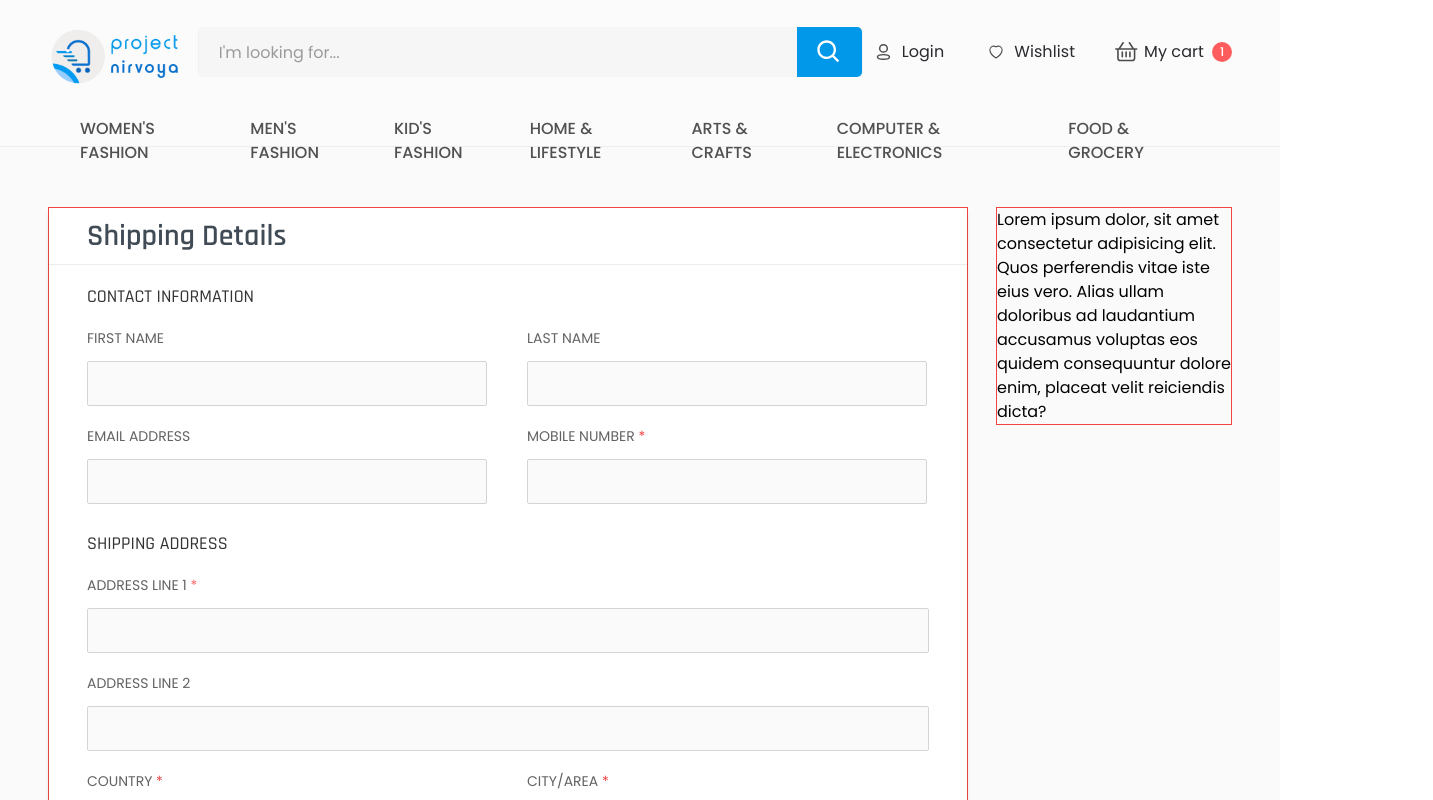
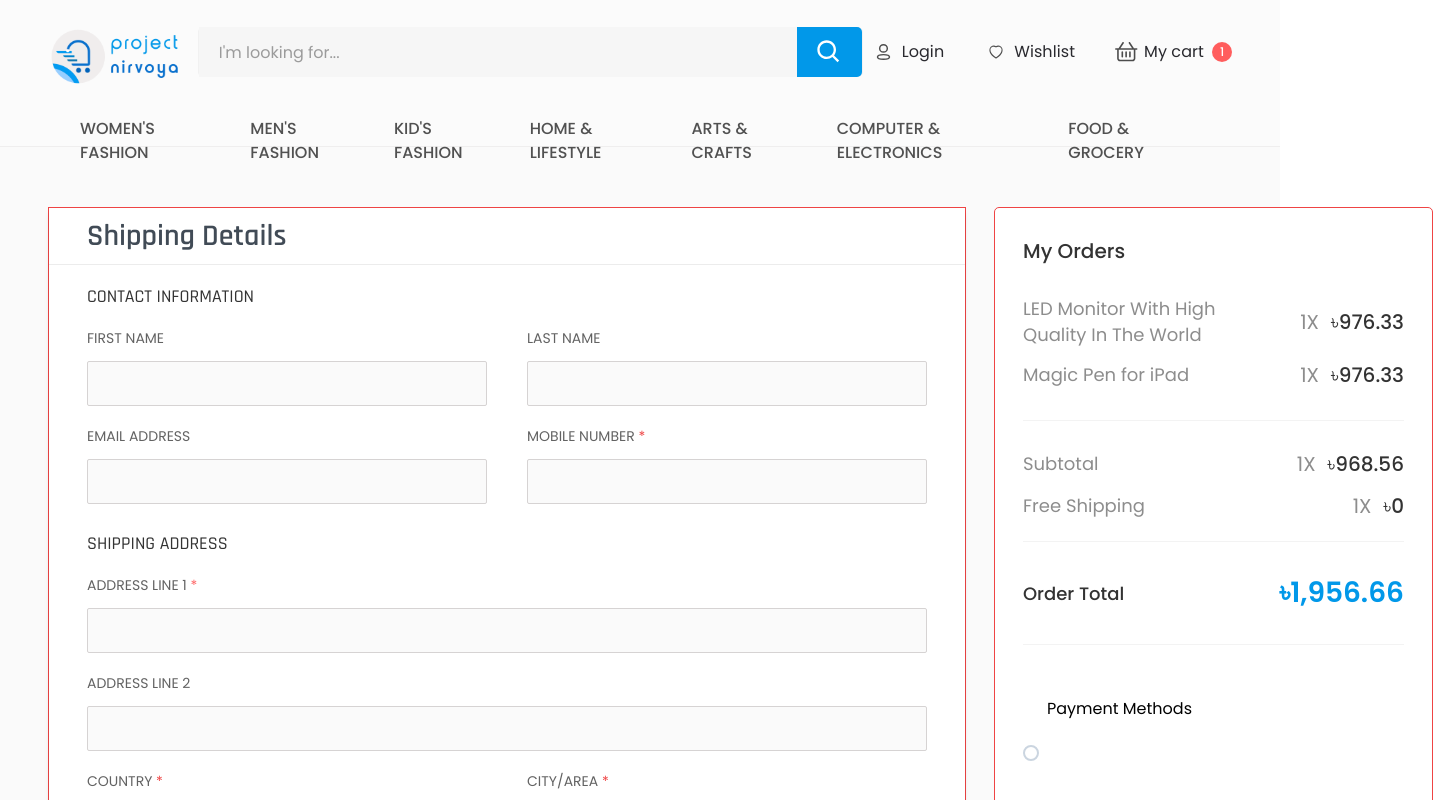
Before and after one commit to nursoftwarebd/glamcart-e-commerce, a Next.js app: page /shipping-details in a window 1280 px wide. Shown: the top 800 px of the page, 1433 px wide, since content can reach past the window. Built offline with nearby package versions, Linux system fonts and the light colour scheme.

Commit message:
card for shipping

```diff
--- /dev/null
+++ b/src/components/common/RoundedCheckbox.jsx
@@ -0,0 +1,36 @@
+const RoundedCheckbox = () => {
+  return (
+    <div class="flex items-center">
+      <div class="inline-flex items-center">
+        <label
+          class="relative flex items-center cursor-pointer"
+          htmlFor="checkbox"
+        >
+          <input
+            type="checkbox"
+            class="before:content[''] peer relative h-4 w-4 cursor-pointer appearance-none rounded-full border-[2px] border-[#CBD5E0] checked:border-[#005eb8] checked:bg-[#005eb8] hover:before:opacity-10"
+            id="checkbox"
+          />
+          <span class="absolute text-white transition-opacity opacity-0 pointer-events-none top-2/4 left-2/4 -translate-y-2/4 -translate-x-2/4 peer-checked:opacity-100">
+            <svg
+              xmlns="http://www.w3.org/2000/svg"
+              class="h-3 w-3"
+              viewBox="0 0 20 20"
+              fill="currentColor"
+              stroke="currentColor"
+              stroke-width="1"
+            >
+              <path
+                fill-rule="evenodd"
+                d="M16.707 5.293a1 1 0 010 1.414l-8 8a1 1 0 01-1.414 0l-4-4a1 1 0 011.414-1.414L8 12.586l7.293-7.293a1 1 0 011.414 0z"
+                clip-rule="evenodd"
+              ></path>
+            </svg>
+          </span>
+        </label>
+      </div>
+    </div>
+  );
+};
+
+export default RoundedCheckbox;
--- a/src/components/screen/ShippingDetails/OrderCard.jsx
+++ b/src/components/screen/ShippingDetails/OrderCard.jsx
@@ -1,10 +1,75 @@
+import RoundedCheckbox from "@/components/common/RoundedCheckbox";
+
 const OrderCard = () => {
   return (
-    <div className="w-auto border border-red-500">
-      Lorem ipsum dolor, sit amet consectetur adipisicing elit. Quos perferendis
-      vitae iste eius vero. Alias ullam doloribus ad laudantium accusamus
-      voluptas eos quidem consequuntur dolore enim, placeat velit reiciendis
-      dicta?
+    <div className="w-full xl:w-[439px] 2xl:w-[439px] border border-red-500 p-7 bg-white rounded-[5px]">
+      <h5 className="text-xl text-blackPrimary font-medium leading-[30px]">
+        My Orders
+      </h5>
+      <div className="py-7.5 border-b-[1.73px] border-lightGrayBlue space-y-3">
+        <div className="flex items-center justify-between">
+          <p className="max-w-[203px] text-lg text-lineThrough leading-[26px]">
+            LED Monitor With High Quality In The World
+          </p>
+          <div>
+            <h5 className="flex items-center text-xl  leading-[30px] text-lineThrough gap-3">
+              <span>1X</span>
+              <span className="font-medium text-blackPrimary">৳976.33</span>
+            </h5>
+          </div>
+        </div>
+        <div className="flex items-center justify-between">
+          <p className="max-w-[203px] text-lg text-lineThrough leading-[26px]">
+            Magic Pen for iPad
+          </p>
+          <div>
+            <h5 className="flex items-center text-xl  leading-[30px] text-lineThrough gap-3">
+              <span>1X</span>
+              <span className="font-medium text-blackPrimary">৳976.33</span>
+            </h5>
+          </div>
+        </div>
+      </div>
+      <div className="pt-7 pb-5 border-b-[1.73px] border-lightGrayBlue space-y-3">
+        <div className="flex items-center justify-between">
+          <p className="max-w-[203px] text-lg text-lineThrough leading-[26px]">
+            Subtotal
+          </p>
+          <div>
+            <h5 className="flex items-center text-xl  leading-[30px] text-lineThrough gap-3">
+              <span>1X</span>
+              <span className="font-medium text-blackPrimary">৳968.56</span>
+            </h5>
+          </div>
+        </div>
+        <div className="flex items-center justify-between">
+          <p className="max-w-[203px] text-lg text-lineThrough leading-[26px]">
+            Free Shipping
+          </p>
+          <div>
+            <h5 className="flex items-center text-xl  leading-[30px] text-lineThrough gap-3">
+              <span>1X</span>
+              <span className="font-medium text-blackPrimary">৳0</span>
+            </h5>
+          </div>
+        </div>
+      </div>
+      <div className="py-7.5 border-b-[1.73px] border-lightGrayBlue flex items-center justify-between">
+        <h5 className="text-lg text-blackPrimary font-medium leading-[27px]">
+          Order Total
+        </h5>
+        <h3 className="text-heading28 text-secondary font-semibold leading-[42px]">
+          ৳1,956.66
+        </h3>
+      </div>
+      <div className="py-7">
+        <p className="p-6">Payment Methods</p>
+        <div className="space-y-4">
+          <div className="flex items-center justify-between">
+            <RoundedCheckbox />
+          </div>
+        </div>
+      </div>
     </div>
   );
 };
--- a/src/components/screen/ShippingDetails/ShippingForm.jsx
+++ b/src/components/screen/ShippingDetails/ShippingForm.jsx
@@ -2,7 +2,7 @@ import Checkbox from "@/components/common/Checkbox";
 
 const ShippingForm = () => {
   return (
-    <div className="w-[920px] border border-red-500">
+    <div className="w-full  2xl:w-[920px] border border-red-500">
       <div className="bg-white shadow-md">
         <div className="py-4 px-[38px] border-borderAccount border-b-[.75px] flex items-center justify-between">
           <h3 className="font-rajdhani text-accountBlack text-heading30 leading-6 tracking-[2%] font-semibold">
@@ -15,42 +15,42 @@ const ShippingForm = () => {
               <h5 className="form_title">Contact Information</h5>
               <div className="space-y-5">
                 <div className="w-full flex items-center gap-10">
-                  <div className="space-y-3 flex flex-col">
+                  <div className="w-1/2 space-y-3 flex flex-col">
                     <label htmlFor="" className="address_form_label">
                       First name
                     </label>
                     <input
                       type="text"
-                      className="w-full h-[45px] xl:w-[400px] px-4 py-3 outline-none bg-backgroundPage rounded-[2px] border-[1px] border-grayBorderForm"
+                      className="w-full h-[45px] lg:w-[400px] px-4 py-3 outline-none bg-backgroundPage rounded-[2px] border-[1px] border-grayBorderForm"
                     />
                   </div>
-                  <div className="space-y-3 flex flex-col">
+                  <div className="w-1/2 space-y-3 flex flex-col">
                     <label htmlFor="" className="address_form_label">
                       Last name
                     </label>
                     <input
                       type="text"
-                      className="w-full h-[45px] xl:w-[400px] px-4 py-3 outline-none bg-backgroundPage rounded-[2px] border-[1px] border-grayBorderForm"
+                      className="w-full h-[45px] lg:w-[400px] px-4 py-3 outline-none bg-backgroundPage rounded-[2px] border-[1px] border-grayBorderForm"
                     />
                   </div>
                 </div>
                 <div className="w-full flex items-center gap-10">
-                  <div className="space-y-3 flex flex-col">
+                  <div className="w-1/2 space-y-3 flex flex-col">
                     <label htmlFor="" className="address_form_label">
                       EMAIL ADDRESS
                     </label>
                     <input
                       type="email"
-                      className="w-full h-[45px] xl:w-[400px] px-4 py-3 outline-none bg-backgroundPage rounded-[2px] border-[1px] border-grayBorderForm"
+                      className="w-full h-[45px] lg:w-[400px] px-4 py-3 outline-none bg-backgroundPage rounded-[2px] border-[1px] border-grayBorderForm"
                     />
                   </div>
-                  <div className="space-y-3 flex flex-col">
+                  <div className="w-1/2  space-y-3 flex flex-col">
                     <label htmlFor="" className="address_form_label">
                       MOBILE NUMBER <span className="text-red-500">*</span>
                     </label>
                     <input
                       type="text"
-                      className="w-full h-[45px] xl:w-[400px] px-4 py-3 outline-none bg-backgroundPage rounded-[2px] border-[1px] border-grayBorderForm"
+                      className="w-full h-[45px] lg:w-[400px] px-4 py-3 outline-none bg-backgroundPage rounded-[2px] border-[1px] border-grayBorderForm"
                     />
                   </div>
                 </div>
@@ -80,7 +80,7 @@ const ShippingForm = () => {
               </div>
               <div className="space-y-5">
                 <div className="w-full flex items-center gap-10">
-                  <div className="space-y-3 flex flex-col">
+                  <div className="w-1/2 space-y-3 flex flex-col">
                     <label htmlFor="" className="address_form_label">
                       Country <span className="text-red-500">*</span>
                     </label>
@@ -89,7 +89,7 @@ const ShippingForm = () => {
                       className="w-full h-[45px] xl:w-[400px] px-4 py-3 outline-none bg-backgroundPage rounded-[2px] border-[1px] border-grayBorderForm"
                     />
                   </div>
-                  <div className="space-y-3 flex flex-col">
+                  <div className="w-1/2 space-y-3 flex flex-col">
                     <label htmlFor="" className="address_form_label">
                       City/Area <span className="text-red-500">*</span>
                     </label>
@@ -100,7 +100,7 @@ const ShippingForm = () => {
                   </div>
                 </div>
                 <div className="w-full flex items-center gap-10">
-                  <div className="space-y-3 flex flex-col">
+                  <div className="w-1/2 space-y-3 flex flex-col">
                     <label htmlFor="" className="address_form_label">
                       Select at district, state of province
                     </label>
@@ -109,7 +109,7 @@ const ShippingForm = () => {
                       className="w-full h-[45px] xl:w-[400px] px-4 py-3 outline-none bg-backgroundPage rounded-[2px] border-[1px] border-grayBorderForm"
                     />
                   </div>
-                  <div className="space-y-3 flex flex-col">
+                  <div className="w-1/2 space-y-3 flex flex-col">
                     <label htmlFor="" className="address_form_label">
                       Postal Code <span className="text-red-500">*</span>
                     </label>
```
